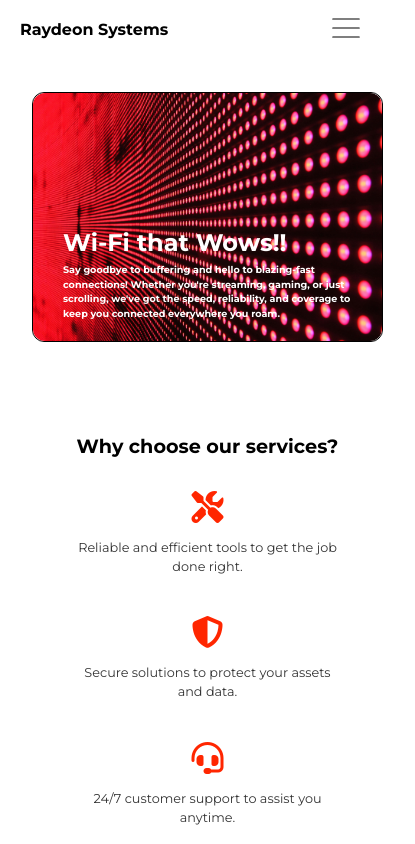
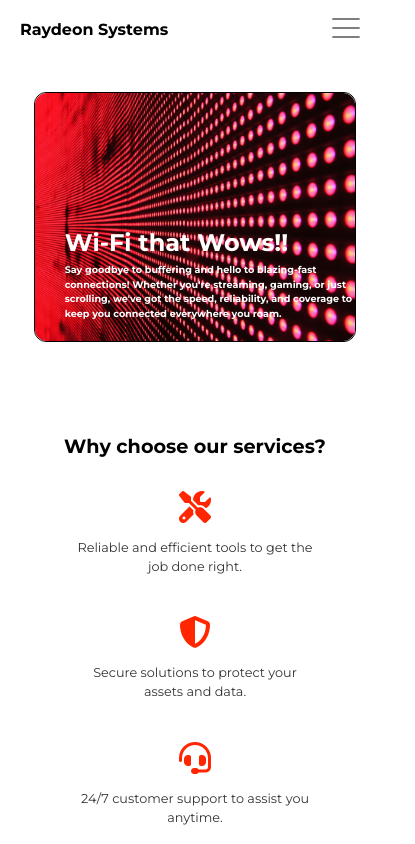
Before and after one commit to Kennysaruni/Raydeon, a React (Vite) app: page / in a window 390 px wide. Shown: the top 844 px of the page, 415 px wide, since content can reach past the window. Built offline with nearby package versions, Linux system fonts and the light colour scheme.

Commit message:
Fixed hero right issue

```diff
--- a/src/components/Hero/Hero.css
+++ b/src/components/Hero/Hero.css
@@ -2,6 +2,12 @@
     box-sizing: border-box;
     margin: 0;
     padding: 0;
+}
+
+body{
+    max-width: 100%;
+    overflow: hidden;
+    margin: 0;
 }
 
 .hero-container{
@@ -10,6 +16,8 @@
     height: 350px;
     position: relative;
     margin: 0 auto;
+    left: 0;
+    right: 0;
     border: 1px solid black;
     top: 60px;
 }
@@ -41,7 +49,7 @@
     width: 700px;
     position: absolute;
     bottom: 50px;
-    left: 30px;
+    left: 5%;
     font-weight: 600;
     background-color: transparent;
     text-align: left;
@@ -51,7 +59,7 @@
 @media (max-width: 768px) {
     .hero-container{
         /* padding: 10px 20px; */
-        width: 90vw;
+        width: 99%;
         height: 250px;
         margin: 0 auto;
     }
```
